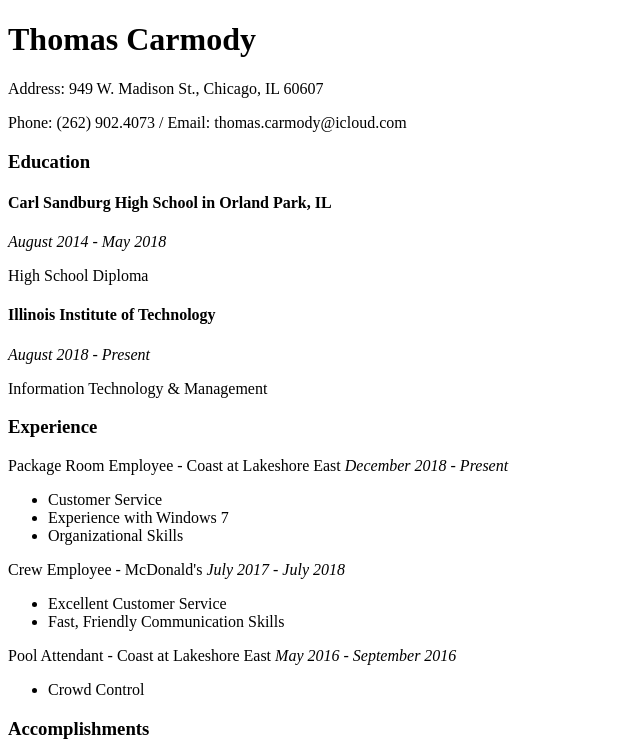
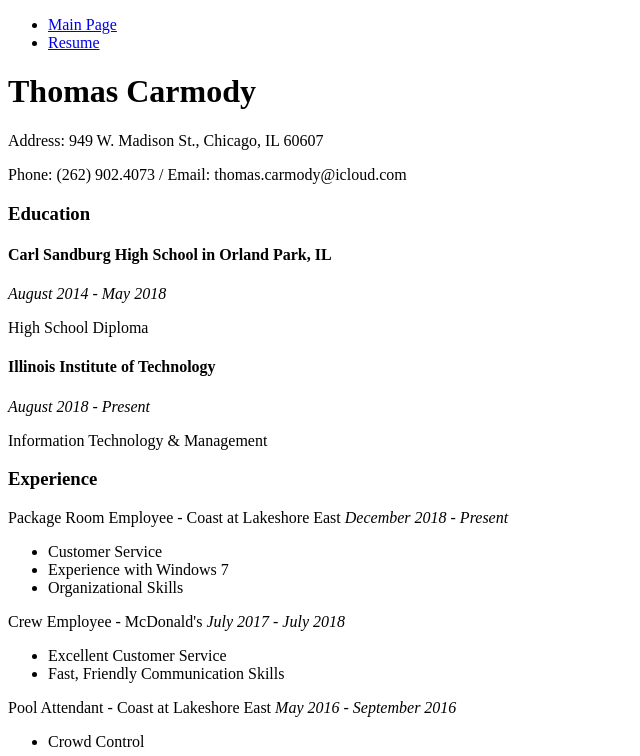
Before and after one commit to tforthomas73/proj1, a plain HTML site: page resume.html in a window 1280 px wide. Shown: the top 756 px of the page, without its empty margins (0-640 px from the left). Drawn offline with Linux system fonts and the light colour scheme.

Commit message:
idk how the navigation links are supposed to work

```diff
--- a/resume.html
+++ b/resume.html
@@ -5,6 +5,13 @@
         <title>Resume</title>
     </head>
     <body>
+        <nav id="nav-bar">
+            <ul>
+                <li><a href="index.html"> Main Page</a></li>
+                <li><a href="resume.html"> Resume</a></li>
+            </ul>
+        </nav>
+        <div id="page">
        <h1>Thomas Carmody</h1>
        <p>Address: 949 W. Madison St., Chicago, IL 60607</p>
        <p>Phone: (262) 902.4073 / Email: thomas.carmody@icloud.com</p>
@@ -45,5 +52,6 @@
            <li>Great customer service skills</li>
            <li>Sociable &amp; Friendly</li>
        </ul>
+       </div>
     </body>
 </html>
```
